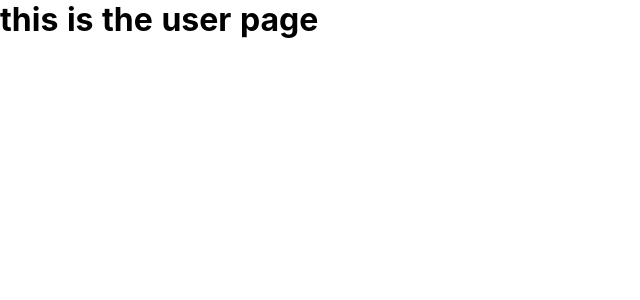
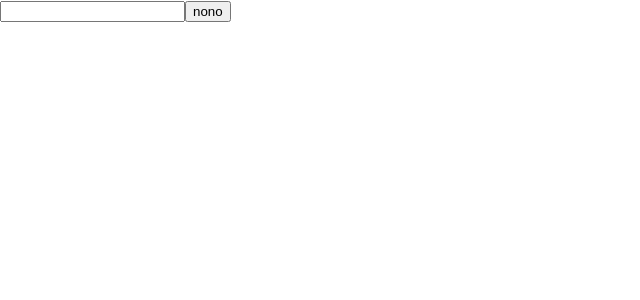
Before and after one commit to shwjdgh34/create-nuxt-app, a Nuxt app: page /users in a window 1280 px wide. Shown: the top 300 px of the page, without its empty margins (0-640 px from the left). Built offline with nearby package versions, Linux system fonts and the light colour scheme.

Commit message:
route to users/id by clicking on button

```diff
--- a/pages/users/index.vue
+++ b/pages/users/index.vue
@@ -1,3 +1,21 @@
 <template>
-  <h1>this is the user page</h1>
+  <div>
+    <input type="text" v-model="userId" />
+    <button v-on:click="onLoadUser">nono</button>
+  </div>
 </template>
+<script>
+export default {
+  // ? 왜 이렇게 함수로 작성되는지
+  data() {
+    return {
+      userId: ''
+    }
+  },
+  methods: {
+    onLoadUser() {
+      this.$router.push(`/users/${this.userId}`)
+    }
+  }
+}
+</script>
```
